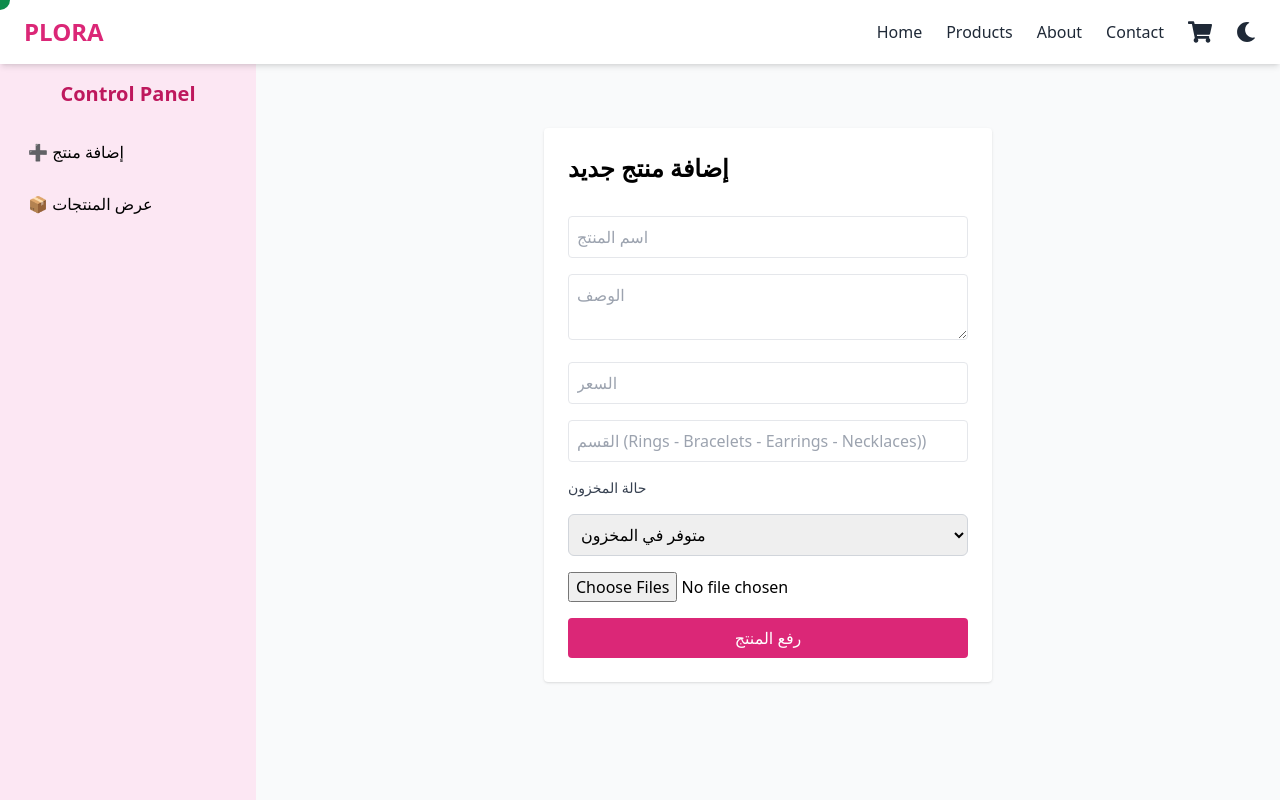
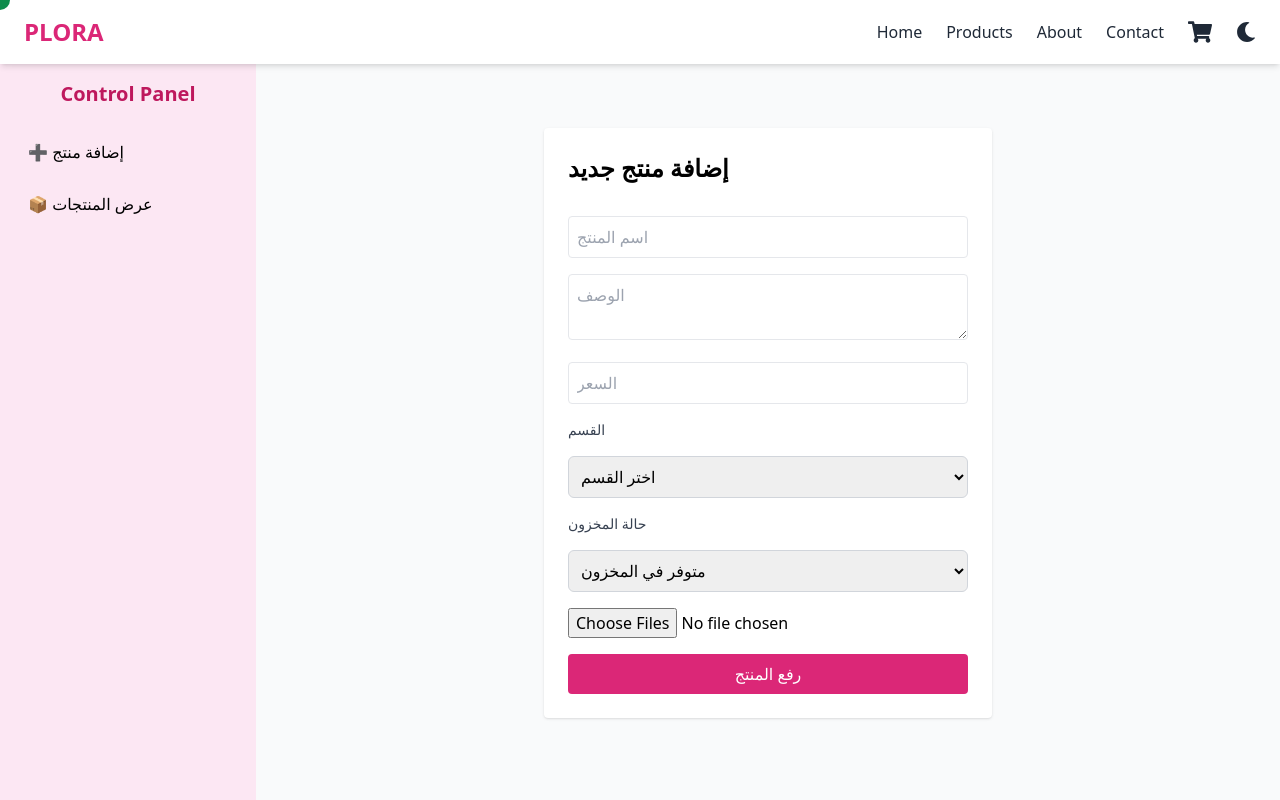
Before and after one commit to mostafaezz13/plora-frontend, a React (Vite) app: page /add in a window 1280 px wide. Built offline with nearby package versions, Linux system fonts and the light colour scheme.

Commit message:
تعديلات

```diff
--- a/src/Cart.jsx
+++ b/src/Cart.jsx
@@ -67,7 +67,7 @@ const Cart = () => {
                 >
                   <div className="flex items-center gap-4">
                     <img
-                      src={Array.isArray(item.image) ? item.image[0] : item.image_url}
+                      src={Array.isArray(item.image_url) ? item.image_url[0] : item.image_url}
                       alt={item.name}
                       className="w-20 h-20 rounded-lg object-cover shadow-md"
                     />
--- a/src/dashboard/AddProduct.jsx
+++ b/src/dashboard/AddProduct.jsx
@@ -107,14 +107,22 @@ const AddProduct = () => {
           required
         />
 
-        <input
-          type="text"
-          placeholder="القسم (Rings - Bracelets - Earrings - Necklaces))"
-          className="input w-full p-2 border rounded"
+        <label className="block text-sm font-medium text-gray-700 mb-1">
+          القسم
+        </label>
+        <select
           value={category}
           onChange={(e) => setCategory(e.target.value)}
+          className="w-full p-2 border border-gray-300 rounded-md"
           required
-        />
+        >
+          <option value="">اختر القسم</option>
+          <option value="Rings">Rings</option>
+          <option value="Bracelets">Bracelets</option>
+          <option value="Earrings">Earrings</option>
+          <option value="Necklaces">Necklaces</option>
+        </select>
+
         <label className="block text-sm font-medium text-gray-700 mb-1">
           حالة المخزون
         </label>
```
